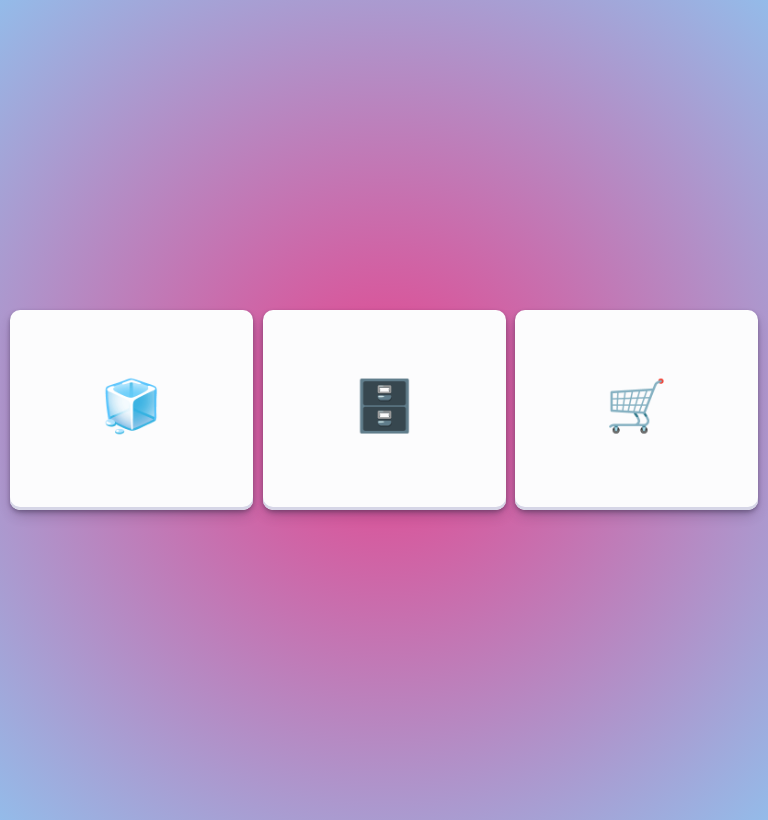
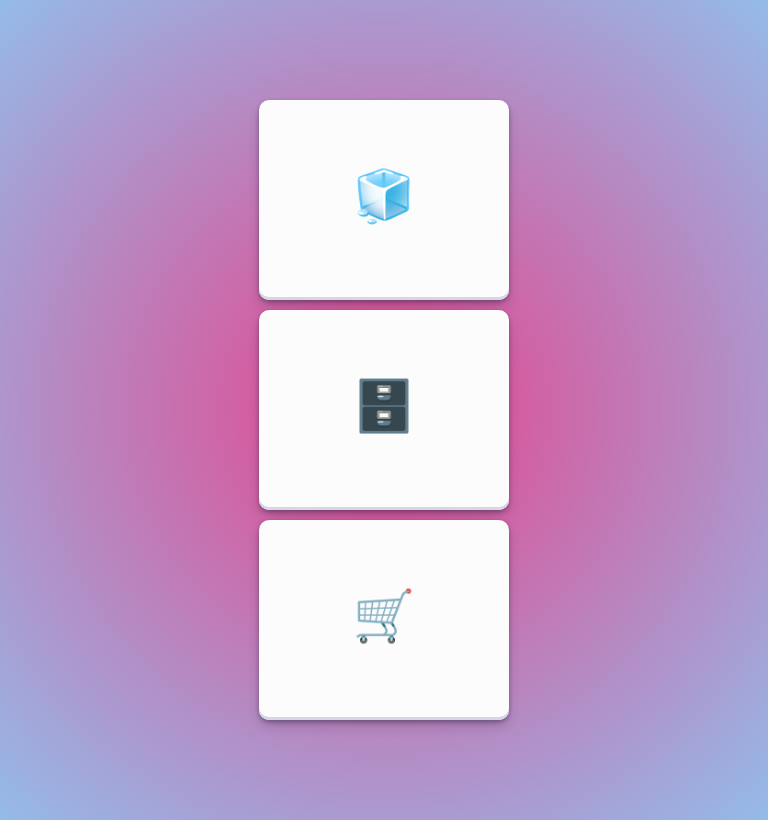
Before and after one commit to jakubborl/shopping-list, a React app in the folder frontend/: page / in a window 768 px wide. Built offline with nearby package versions, Linux system fonts and the light colour scheme; the HTML template or start-up script is replaced by a standard one.

Commit message:
New phone layout

```diff
--- a/frontend/src/index.css
+++ b/frontend/src/index.css
@@ -110,7 +110,7 @@
   line-height: 24px;
   margin: 0;
   height: 50px;
-  width: 20px;
+  width: 160px;
   padding: 16px 20px;
   position: relative;
   text-align: center;
@@ -126,12 +126,6 @@
 
 }
 
-@media (min-width: 768px) {
-  .button-66 {
-    padding: 16px 44px;
-    min-width: 150px;
-  }
-}
 .row{
   display: flex;
   align-items: center;
@@ -226,3 +220,19 @@ ul li::before{
 .close-btn:hover, .change-btn:active {
   background: #d0d0d0;
 }
+
+
+@media (max-width: 768px) {
+  .button-66 {
+    padding: 16px 44px;
+    min-width: 60px;
+  }
+
+  .homepage {
+    flex-direction: column;
+    justify-content: center;
+    align-items: center;
+    height: 100vh;
+    gap: 10px;
+  }
+}
```
